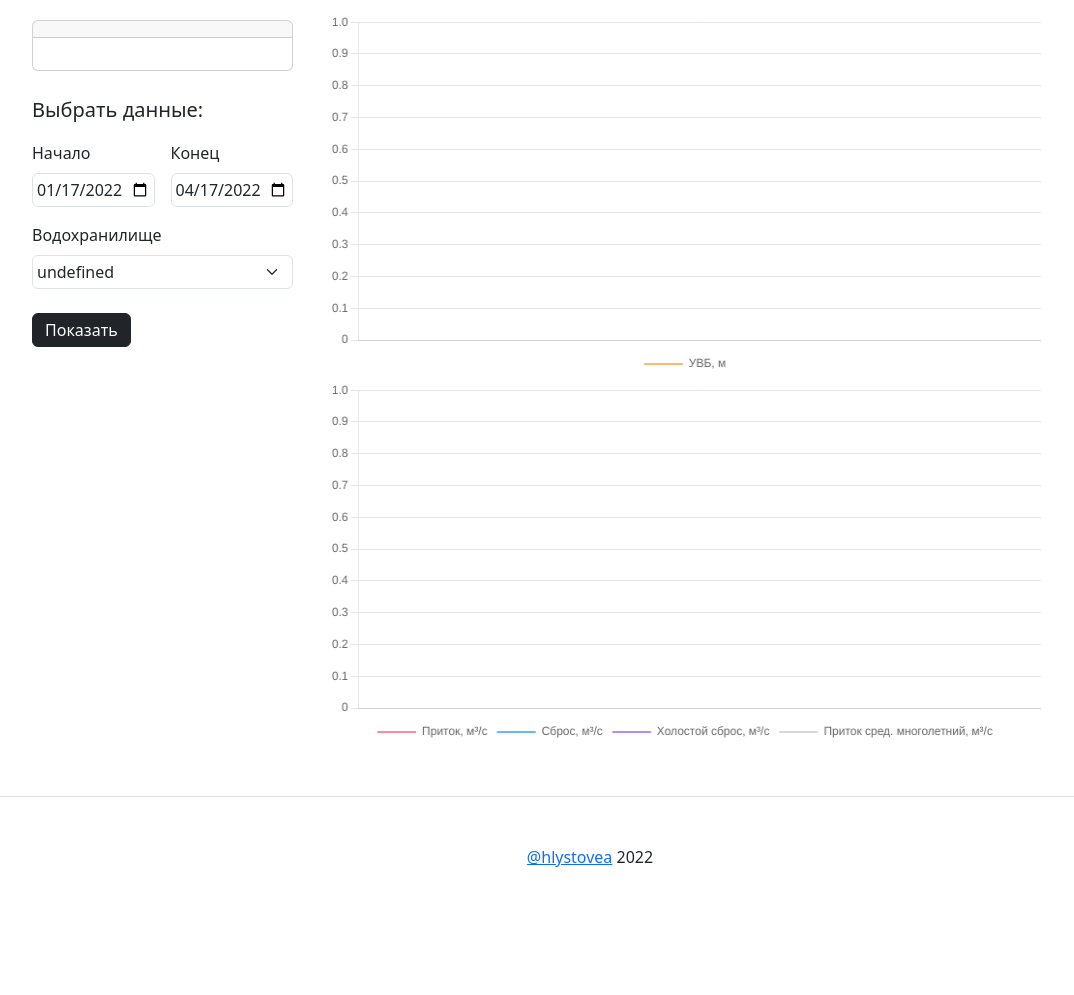
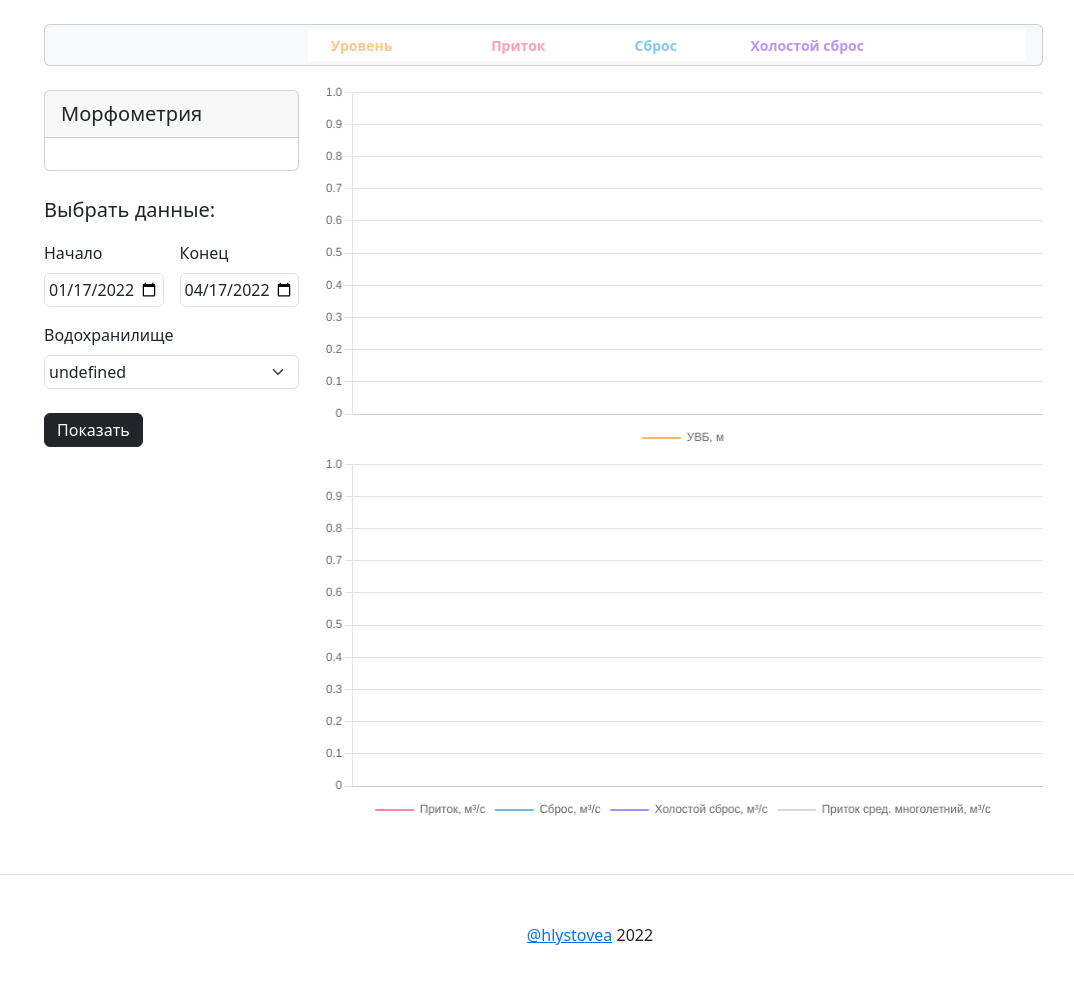
Before and after one commit to hlystovea/reservoirs_web, a Django app: page / in a window 1280 px wide. Shown: the part 56-1051 px from the top of the page, without its empty margins (50-1124 px from the left). Before the commit the page ends 923 px from the top, so only its background shows below. Run offline with Django 4.2, Linux system fonts and the light colour scheme; tables that the repository leaves empty hold one stand-in row (values such as "Sample post"); lists and menus that the app fills with data are empty; some libraries are stand-ins or nearby versions.

Commit message:
Added the stat card

```diff
--- a/web/templates/base.html
+++ b/web/templates/base.html
@@ -17,7 +17,7 @@
         {% include 'includes/nav.html' %}
         </header>
         <main>
-            <div class="container-md">
+            <div class="container">
                 {% block content %}
                 <!-- Содержимое страницы -->
                 {% endblock %}
--- a/web/templates/index.html
+++ b/web/templates/index.html
@@ -1,10 +1,40 @@
 {% extends "base.html" %}
 {% block title %}Графики{% endblock %}
 {% block content %}
-<div class="row justify-content-xl-center mt-1">
-  <div class="col-md-3 mt-3">
-    <div class="card">
-      <div class="card-header" id="infoCardHeader"></div>
+<div class="row justify-content-xl-center mt-4">
+  <div class="row">
+    <div class="col-lg-11">
+      <div class="card bg-light">
+        <div class="card-body py-1">
+          <div class="row">
+            <div class="col-md-3" id="statTitle">
+            </div>
+            <div class="col-md-9">
+              <table class="table table-sm table-borderless mb-0">
+                <tbody id="statTableBody">
+                  <tr id="statTableHead">
+                    <th></th>
+                    <th><small><span style='color:#ffc58c'>Уровень</th>
+                    <th><small><span style='color:#ffa1b5'>Приток</th>
+                    <th><small><span style='color:#86c7f3'>Сброс</th>
+                    <th><small><span style='color:#b894ff'>Холостой сброс</th>
+                  </tr>
+                  <tr id="statTableRow1"></tr>
+                  <tr id="statTableRow2"></tr>
+                </tbody>
+              </table>
+            </div>
+          </div>
+        </div>
+      </div>
+    </div>
+  </div>
+  <div class="row">
+    <div class="col-lg-3 mt-3">
+      <div class="card mt-2">
+        <div class="card-header">
+          <p class='lead mb-0'>Морфометрия</p>
+        </div>
         <div class="card-body">
           <table class="table table-sm table-borderless mb-0">
             <tbody id="infoTableBody"></tbody>
@@ -25,27 +55,27 @@
           <label for="selectReservoirs" class="form-label">Водохранилище</label>
           <select id="selectReservoirs" class="form-select p-1" name ="selectReservoirs"></select>
         </div>
-      <div class="col-sm-12 mt-4">
+        <div class="col-sm-12 mt-4 mb-4">
           <button id="updateButton" type="button" class="btn btn-dark btn-block pb-1 pt-1">Показать</button>
         </div>
       </div>
     </div>
-  <div class="col-md-8 mt-2">
+    <div class="col-lg-8 mt-3">
       <div class="row justify-content-center">
-      <div class="row">
+        <div class="row p-0">
           <canvas id="levelsChart"></canvas>
         </div>
-      <div class="row">
+        <div class="row p-0">
           <canvas id="flowsChart"></canvas>
         </div>
       </div>
     </div>
-  <div class="col-md-1">
   </div>
 </div>
 {% block jquery %}
   <script>
     var reservoirs = [];
+
     // requesting a list of reservoirs
     $.ajax({
       url: "{% url 'reservoirs:v1:reservoir-list' %}",
@@ -53,12 +83,22 @@
         reservoirs = data;
         $("#selectReservoirs option").remove();
         for (var i in data)
-          $("#selectReservoirs").append("<option val=" + data[i].slug + ">" + data[i].name + "</option>");
+          $("#selectReservoirs").append("<option id=" + data[i].slug + " val=" + data[i].slug + ">" + data[i].name + "</option>");
+        let slug = getCookie('reservoir');
+        if (slug !== null) {
+          document.getElementById(slug).selected = "true";
+        }
         updateContent();
       },
       error: function(error_data) {
         console.log(error_data)
       }
+    });
+    // updating content by change the select
+    $(document).ready(function() {
+      $("#selectReservoirs").change(function() {
+        updateContent();
+      });
     });
     // updating content by click the button
     $(document).ready(function() {
@@ -92,10 +132,10 @@
     });
 
     function updateContent() {
-      var slug  = $("#selectReservoirs").find("option:selected").attr('val');
-      var reservoir = getReservoir(slug);
-      var start = $("#dateFrom").val();
-      var end = $("#dateTo").val();
+      let slug  = $("#selectReservoirs").find("option:selected").attr('val');
+      let reservoir = getReservoir(slug);
+      let start = $("#dateFrom").val();
+      let end = $("#dateTo").val();
       getSituations(reservoir, start, end);
       setInfo(reservoir);
     };
@@ -120,13 +160,29 @@
         url: url,
         success: function(data) {
           setCharts(formatData(data));
-          setInfo(reservoir);
+          setStat(reservoir, data);
+          setCookie("reservoir", reservoir.slug);
         },
         error: function(error_data) {
           console.log(error_data);
         }
       });
     };
+
+    function setCookie(name, value) {
+      document.cookie = name + "=" + (value || "") + "; path=/";
+    }
+
+    function getCookie(name) {
+      name += "=";
+      const cookiesDecoded = decodeURIComponent(document.cookie);
+      const cookiesArr = cookiesDecoded.split('; ');
+      let value;
+      cookiesArr.forEach(cookie => {
+          if (cookie.indexOf(name) === 0) value = cookie.substring(name.length);
+      })
+      return value;
+    }
 
     function formatData(data) {
       let dates = []
@@ -136,18 +192,15 @@
       let spillway = []
       let avg_inflows = []
 
-      for(var i in data)
-        dates.push(data[i].date);
-      for(var i in data)
-        levels.push(data[i].level);
-      for(var i in data)
-        inflows.push(data[i].inflow);
-      for(var i in data)
-        outflows.push(data[i].outflow);
-      for(var i in data)
-        spillway.push(data[i].spillway);
-      for(var i in data)
-        avg_inflows.push(data[i].avg_inflow);
+      $.each(data,function() {
+        dates.push(this.date);
+        levels.push(this.level);
+        inflows.push(this.inflow);
+        outflows.push(this.outflow);
+        spillway.push(this.spillway);
+        avg_inflows.push(this.avg_inflow);
+      });
+
       return {
         dates: dates,
         levels: levels,
@@ -159,10 +212,8 @@
     };
 
     function setInfo(reservoir) {
-      $("#infoCardHeader p").remove();
-      $("#infoCardHeader").append("<p class='lead mb-0'>" + reservoir.name + " водохранилище</p>");
+      $("#infoTableBody tr").remove();
 
-      $("#infoTableBody tr").remove();
       if (reservoir.force_level !== null) {$("#infoTableBody").append("<tr><td>ФПУ</td><td>" + reservoir.force_level + " м</td></tr>")};
       if (reservoir.normal_level !== null) {$("#infoTableBody").append("<tr><td>НПУ</td><td>" + reservoir.normal_level + " м</td></tr>")};
       if (reservoir.dead_level !== null) {$("#infoTableBody").append("<tr><td>УМО</td><td>" + reservoir.dead_level + " м</td></tr>")};
@@ -170,6 +221,60 @@
       if (reservoir.useful_volume !== null) {$("#infoTableBody").append("<tr><td>Полезный объём</td><td>" + reservoir.useful_volume + " км\u00B3</td></tr>")};
       if (reservoir.area !== null) {$("#infoTableBody").append("<tr><td>Площадь</td><td>" + reservoir.area + " км\u00B2</td></tr>")};
       if (reservoir.max_depth !== null) {$("#infoTableBody").append("<tr><td>Макс. глубина</td><td>" + reservoir.max_depth + " м</td></tr>")};
+    };
+
+    function setStat(reservoir, data) {
+      let date = ""
+      let level = 0
+      let inflow = 0
+      let outflow = 0
+      let spillway = 0
+      let inflowVolume = 0
+      let outflowVolume = 0
+      let spillwayVolume = 0
+
+      $.each(data, function() {
+        inflowVolume += this.inflow * 864 / 10000000;
+        outflowVolume += this.outflow * 864 / 10000000;
+        spillwayVolume += this.spillway * 864 / 10000000;
+      });
+
+      $("#statTitle p").remove();
+
+      if (data.length > 1) {
+        const len = data.length
+        const actualDate = (new Date(data[len - 1].date)).toLocaleDateString('ru', {
+          year: 'numeric',
+          month: 'long',
+          day: 'numeric'
+        });
+        level = (data[len - 1].level - data[len - 2].level).toFixed(2);
+        inflow = (data[data.length - 1].inflow - data[data.length - 2].inflow).toFixed(0);
+        outflow = (data[data.length - 1].outflow - data[data.length - 2].outflow).toFixed(0);
+        spillway = (data[data.length - 1].spillway - data[data.length - 2].spillway).toFixed(0);
+        if (level > 0) level = "+" + level;
+        if (inflow > 0) inflow = "+" + inflow;
+        if (outflow > 0) outflow = "+" + outflow;
+        if (spillway > 0) spillway = "+" + spillway;
+        $("#statTitle").append("<p class='lead mt-2 mb-0'><strong>" + reservoir.name + " водохранилище</strong></p>");
+      } else {
+        $("#statTitle").append("<p class='lead mt-2 mb-0'>Нет данных за указанный период</p>");
+      }
+
+    $("#statTableRow1 td").remove();
+    $("#statTableRow2 td").remove();
+
+    $("#statTableRow1").append("<td align='end' class='align-middle'><small class='text-muted mx-3'>Изменения за сутки</td>");
+    $("#statTableRow1").append("<td><h4><span style='color:#ffc58c'>" + level + " м</td>");
+    $("#statTableRow1").append("<td><h4><span style='color:#ffa1b5'>" + inflow + " м\u00B3/с</td>");
+    $("#statTableRow1").append("<td><h4><span style='color:#86c7f3'>" + outflow + " м\u00B3/с</td>");
+    $("#statTableRow1").append("<td><h4><span style='color:#b894ff'>" + spillway + " м\u00B3/с</td>");
+
+    $("#statTableRow2").append("<td align='end' class='align-middle'><small class='text-muted mx-3'>Суммарные объемы за период</td>");
+    $("#statTableRow2").append("<td><small class='text-muted'>-</td>");
+    $("#statTableRow2").append("<td><small class='text-muted'>" + inflowVolume.toFixed(2) + " км\u00B3</td>");
+    $("#statTableRow2").append("<td><small class='text-muted'>" + outflowVolume.toFixed(2) + " км\u00B3</td>");
+    $("#statTableRow2").append("<td><small class='text-muted'>" + spillwayVolume.toFixed(2) + " км\u00B3</td>");
     };
 
     function setCharts(data) {
```
Lines whose indentation alone changed are shown as unchanged.
